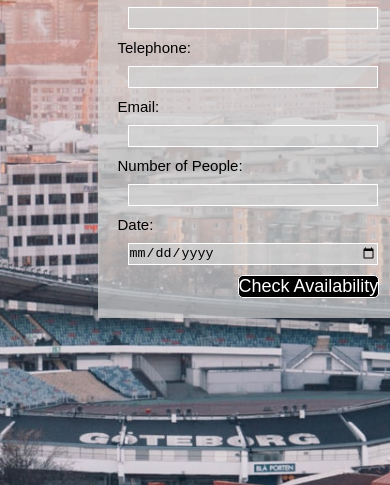
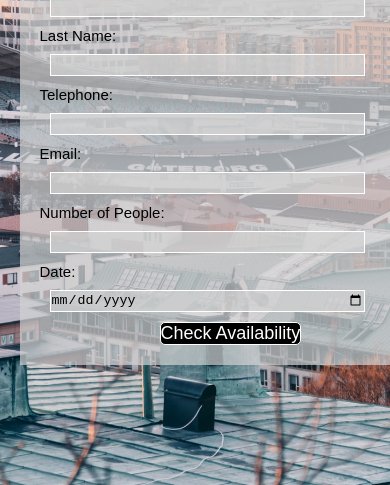
Before and after one commit to DanTaylor28/GBG-Cycle-Tours, a plain HTML site: page form.html in a window 390 px wide. Shown: the part 571-1056 px from the top of the page. Drawn offline with Linux system fonts and the light colour scheme.

Commit message:
Add media queries for small screens for info and form page

```diff
--- a/assets/css/style.css
+++ b/assets/css/style.css
@@ -386,7 +386,7 @@ textarea:hover {
 
 /* Index.html */
 
-@media screen and (max-width: 650px) {
+@media screen and (max-width: 750px) {
 
     body {
         font-size: 90%;
@@ -439,4 +439,19 @@ textarea:hover {
     .social-media li {
         margin: 20px;
     }
+
+    /* Info.html & form.html */
+
+    #image-text {
+        font-size: 150%;
+    }
+
+    .form-page {
+        height: 700px;
+    }
+
+    .form-details {
+        top: 50%;
+        left: 5%;
+    }
 }
```
